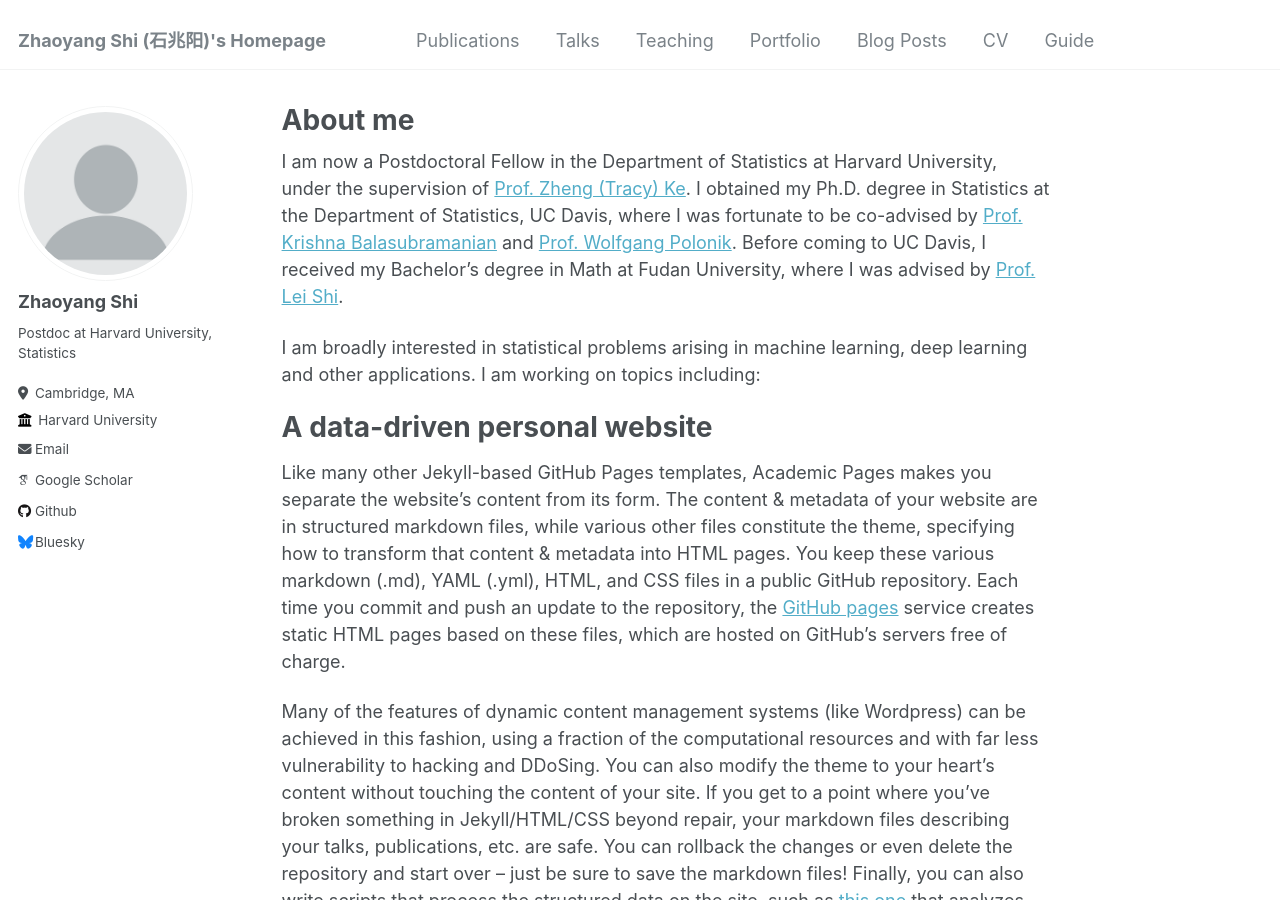
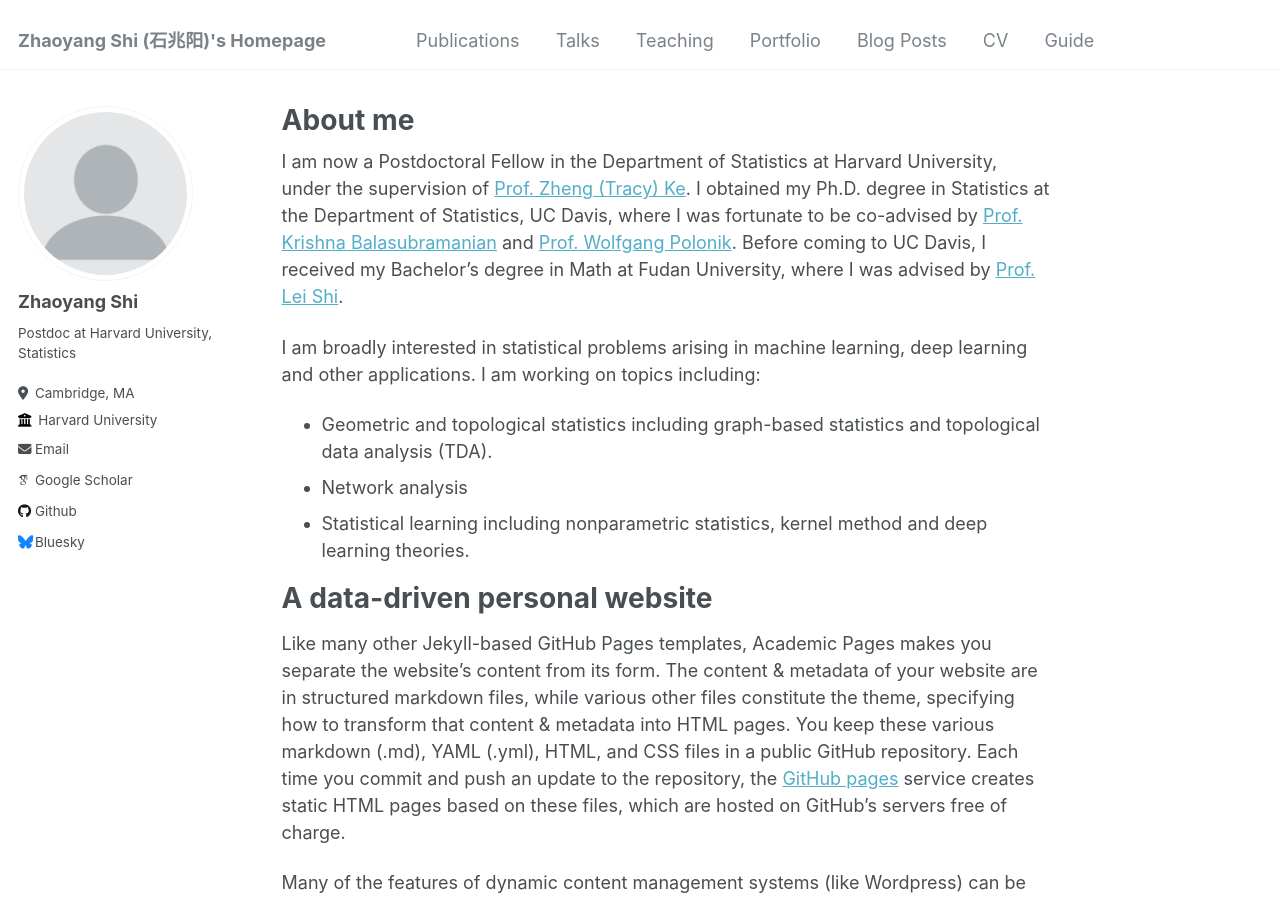
Before and after one commit to 10Mzys/website, a Jekyll site: the page built from _pages/about.md, in a window 1280 px wide and 900 px high. Built offline with Jekyll 4.4.1, drawn with Linux system fonts in a browser that asks for light colours; some web fonts are replaced.

Commit message:
Update about.md

```diff
--- a/_pages/about.md
+++ b/_pages/about.md
@@ -11,7 +11,9 @@ I am now a Postdoctoral Fellow in the Department of Statistics at Harvard Univer
 
 I am broadly interested in statistical problems arising in machine learning, deep learning and other applications. I am working on topics including:
 
-
+* Geometric and topological statistics including graph-based statistics and topological data analysis (TDA).
+* Network analysis
+* Statistical learning including nonparametric statistics, kernel method and deep learning theories.
 
 A data-driven personal website
 ======
```
